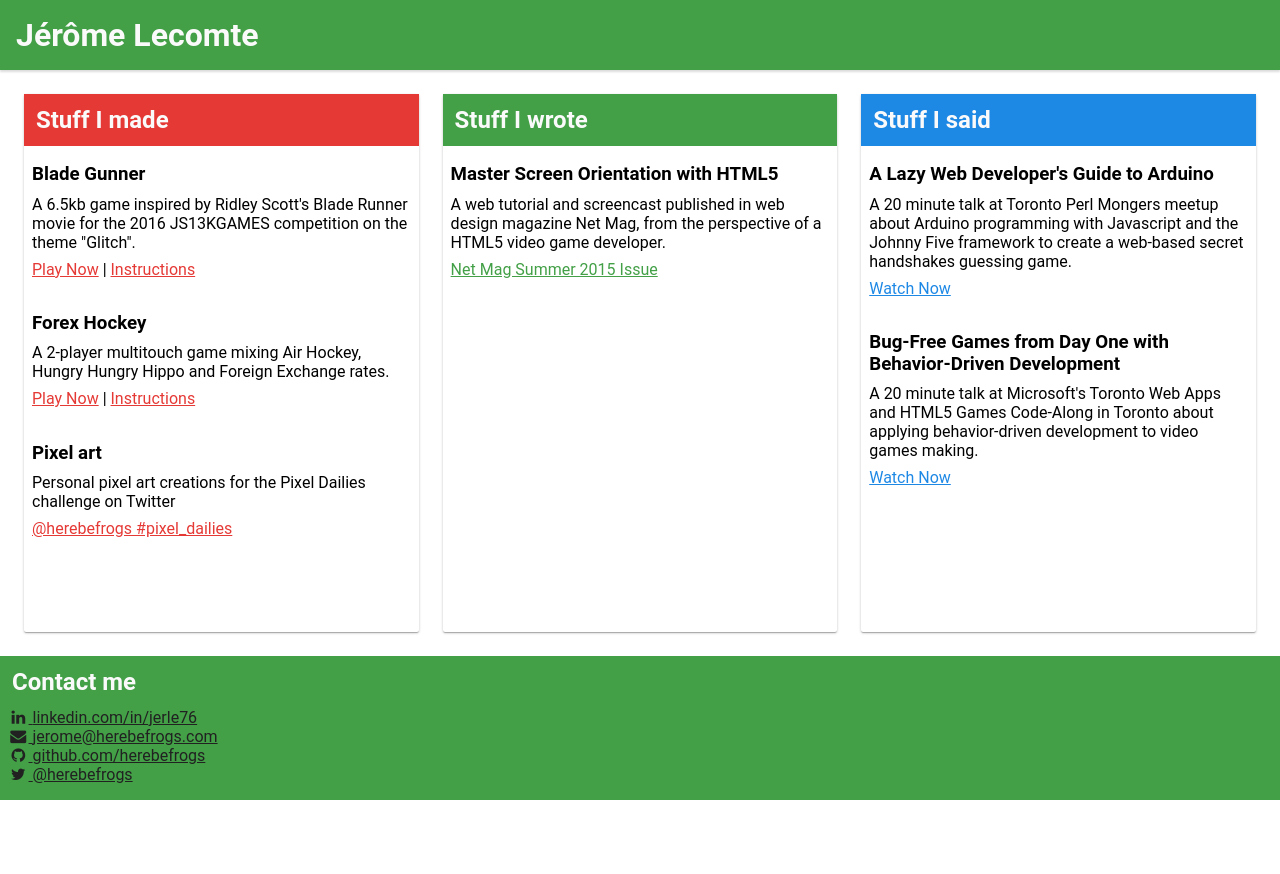
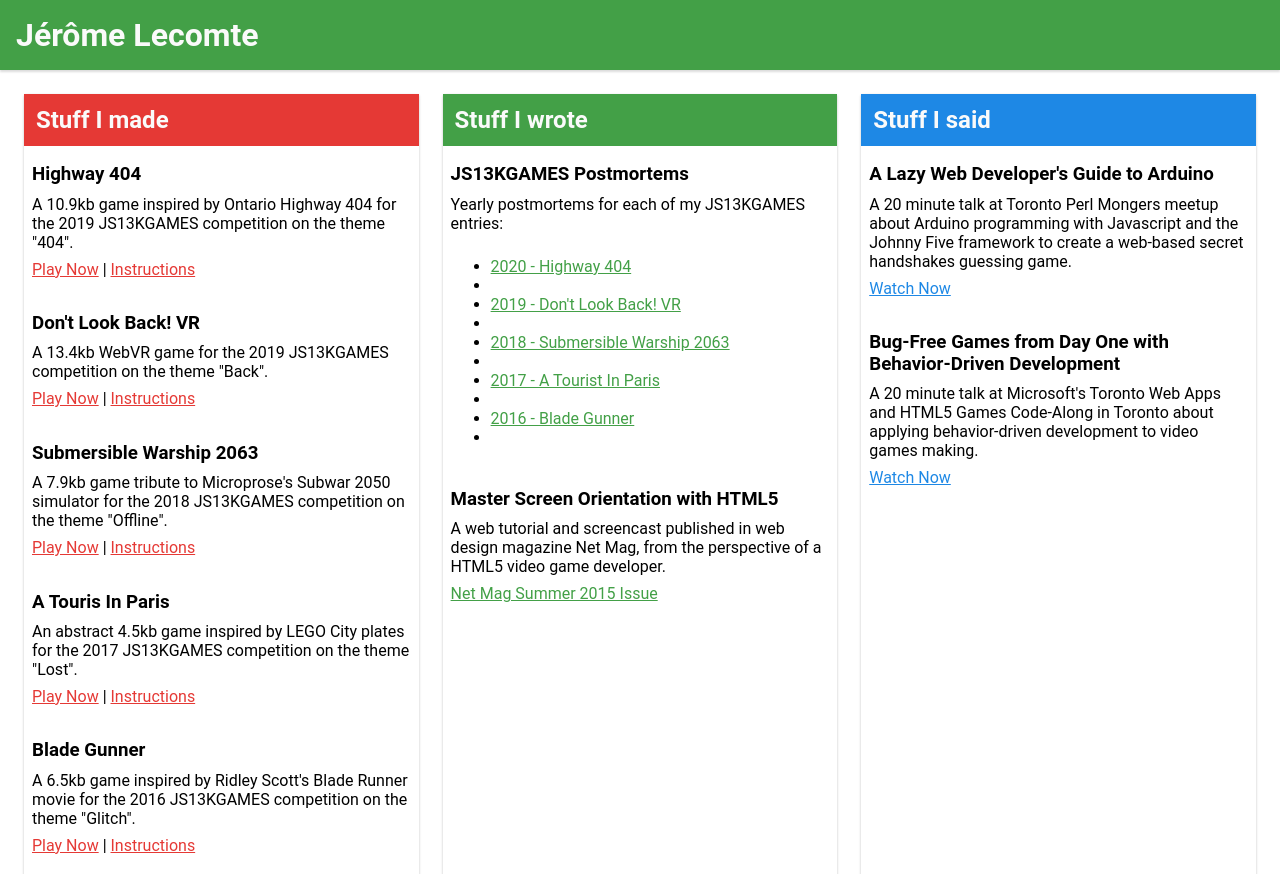
Before and after one commit to herebefrogs/herebefrogs.github.io, a plain HTML site: page index.html in a window 1280 px wide. Shown: the top 874 px of the page. Before the commit the page ends 800 px from the top, so only its background shows below. Drawn offline with Linux system fonts and the light colour scheme.

Commit message:
Add recent JS13KGAMES entries and their postmortems

```diff
--- a/index.html
+++ b/index.html
@@ -141,6 +141,38 @@ footer.green a {
         <div class="grid-content card red">
           <h2>Stuff I made</h2>
           <article>
+            <h3>Highway 404</h3>
+            <div>A 10.9kb game inspired by Ontario Highway 404 for the 2019 JS13KGAMES competition on the theme "404".</div>
+            <nav>
+              <a href="/highway-404">Play Now</a> |
+              <a href="https://github.com/herebefrogs/highway-404#highway-404">Instructions</a>
+            </nav>
+          </article>
+          <article>
+            <h3>Don't Look Back! VR</h3>
+            <div>A 13.4kb WebVR game for the 2019 JS13KGAMES competition on the theme "Back".</div>
+            <nav>
+              <a href="/dont-look-back">Play Now</a> |
+              <a href="https://github.com/herebefrogs/dont-look-back#dont-look-back-vr">Instructions</a>
+            </nav>
+          </article>
+          <article>
+            <h3>Submersible Warship 2063</h3>
+            <div>A 7.9kb game tribute to Microprose's Subwar 2050 simulator for the 2018 JS13KGAMES competition on the theme "Offline".</div>
+            <nav>
+              <a href="/submersible-warship-2063">Play Now</a> |
+              <a href="https://github.com/herebefrogs/submersible-warship-2063#goal">Instructions</a>
+            </nav>
+          </article>
+          <article>
+            <h3>A Touris In Paris</h3>
+            <div>An abstract 4.5kb game inspired by LEGO City plates for the 2017 JS13KGAMES competition on the theme "Lost".</div>
+            <nav>
+              <a href="/a-tourist-in-paris">Play Now</a> |
+              <a href="https://github.com/herebefrogs/a-tourist-in-paris#goal">Instructions</a>
+            </nav>
+          </article>
+          <article>
             <h3>Blade Gunner</h3>
             <div>A 6.5kb game inspired by Ridley Scott's Blade Runner movie for the 2016 JS13KGAMES competition on the theme "Glitch".</div>
             <nav>
@@ -168,6 +200,17 @@ footer.green a {
       <div class="grid-item">
         <div class="grid-content card green">
           <h2>Stuff I wrote</h2>
+          <article>
+            <h3>JS13KGAMES Postmortems</h4>
+            <div>Yearly postmortems for each of my JS13KGAMES entries:</div>
+            <ul>
+              <li><a class="green" href="https://medium.com/@herebefrogs/highway-404-a-js13kgames-2020-post-mortem-89f94dedef03">2020 - Highway 404</a><li>
+              <li><a class="green" href="https://medium.com/@herebefrogs/dont-look-back-a-js13kgames-2019-postmortem-a0028d8acef2">2019 - Don't Look Back! VR</a><li>
+              <li><a class="green" href="https://medium.com/@herebefrogs/submersible-warship-2063-a-js13kgames-2018-postmortem-380b0008dc50">2018 - Submersible Warship 2063</a><li>
+              <li><a class="green" href="https://medium.com/@herebefrogs/a-tourist-in-paris-js13kgames-2017-post-mortem-29a75197be6f">2017 - A Tourist In Paris</a><li>
+              <li><a class="green" href="https://medium.com/@herebefrogs/blade-gunner-js13kgames-2016-post-mortem-6786d2237733">2016 - Blade Gunner</a><li>
+            </ul>
+          </article>
           <article>
             <h3>Master Screen Orientation with HTML5</h4>
             <div>A web tutorial and screencast published in web design magazine Net Mag, from the perspective of a HTML5 video game developer.</div>
```
